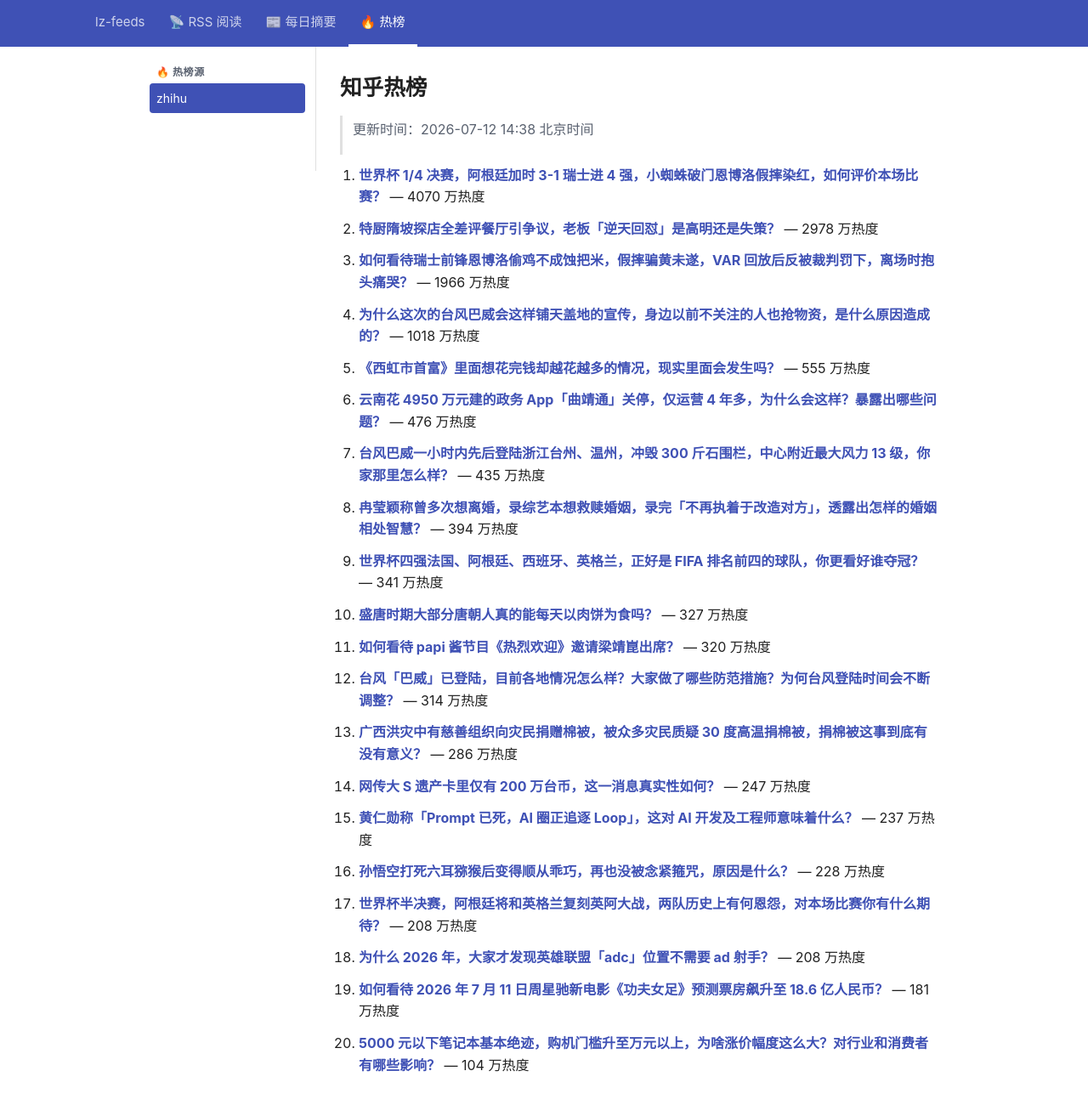
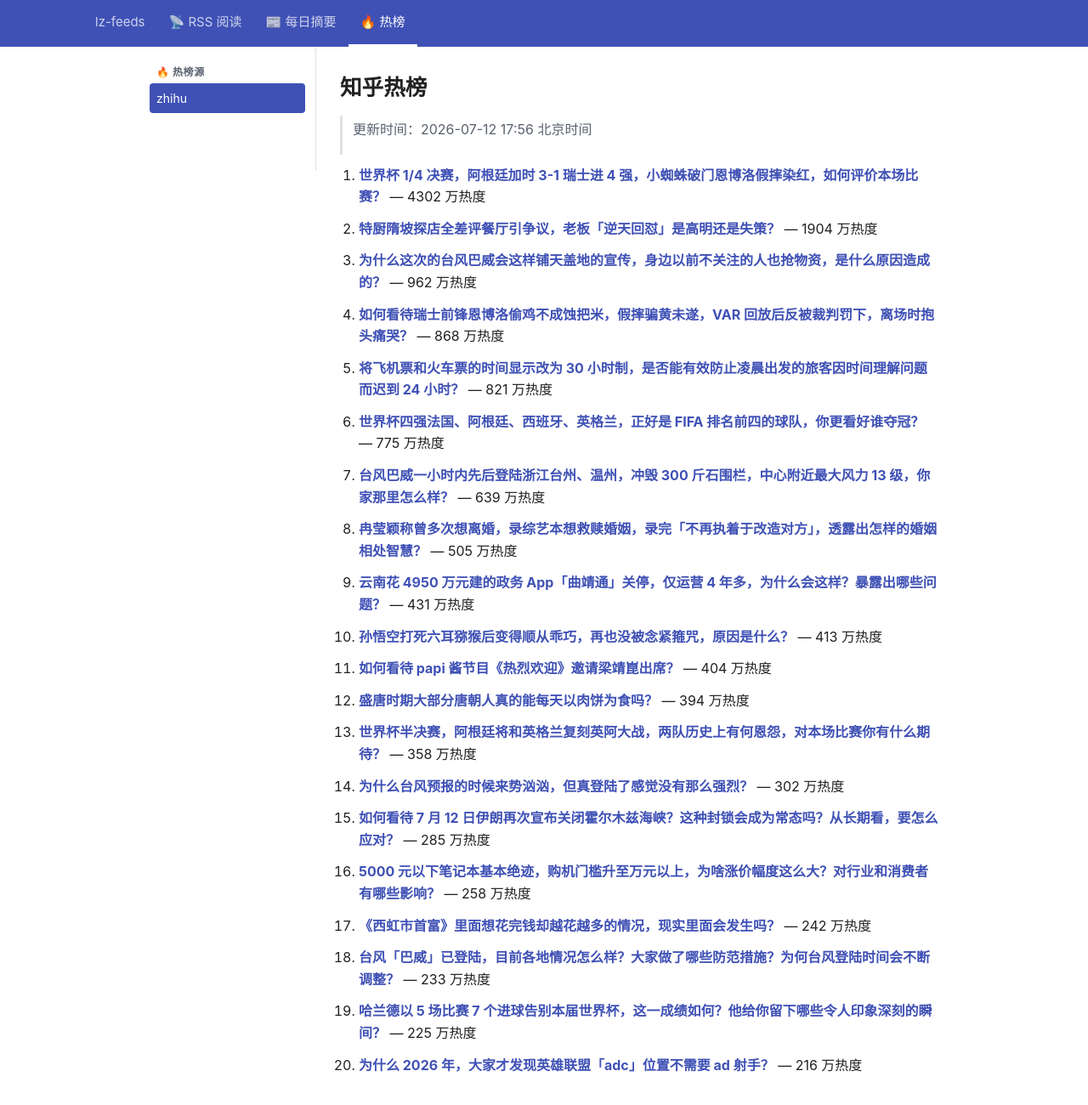
Before and after one commit to lizhang0101/lz-feeds, a Jekyll site: the page built from _hotlist/zhihu.md, in a window 1280 px wide and 1330 px high. Shown: the top 1300 px of the window at 85% size. Built offline with Jekyll 4.4.1, drawn with Linux system fonts in a browser that asks for light colours.

Commit message:
hotlist: 2026-07-12T09:56Z

```diff
--- a/_hotlist/zhihu.md
+++ b/_hotlist/zhihu.md
@@ -1,48 +1,48 @@
 ---
-updated: 2026-07-12 14:38 北京时间
+updated: 2026-07-12 17:56 北京时间
 count: 20
 ---
 
 # 知乎热榜
 
-> 更新时间：2026-07-12 14:38 北京时间
+> 更新时间：2026-07-12 17:56 北京时间
 
-1. **[世界杯 1/4 决赛，阿根廷加时 3-1 瑞士进 4 强，小蜘蛛破门恩博洛假摔染红，如何评价本场比赛？](https://www.zhihu.com/question/2059262997873124815)** — 4070 万热度
+1. **[世界杯 1/4 决赛，阿根廷加时 3-1 瑞士进 4 强，小蜘蛛破门恩博洛假摔染红，如何评价本场比赛？](https://www.zhihu.com/question/2059262997873124815)** — 4302 万热度
 
-2. **[特厨隋坡探店全差评餐厅引争议，老板「逆天回怼」是高明还是失策？](https://www.zhihu.com/question/2059021609504186485)** — 2978 万热度
+2. **[特厨隋坡探店全差评餐厅引争议，老板「逆天回怼」是高明还是失策？](https://www.zhihu.com/question/2059021609504186485)** — 1904 万热度
 
-3. **[如何看待瑞士前锋恩博洛偷鸡不成蚀把米，假摔骗黄未遂，VAR 回放后反被裁判罚下，离场时抱头痛哭？](https://www.zhihu.com/question/2059586957143795316)** — 1966 万热度
+3. **[为什么这次的台风巴威会这样铺天盖地的宣传，身边以前不关注的人也抢物资，是什么原因造成的？](https://www.zhihu.com/question/2058922856549970490)** — 962 万热度
 
-4. **[为什么这次的台风巴威会这样铺天盖地的宣传，身边以前不关注的人也抢物资，是什么原因造成的？](https://www.zhihu.com/question/2058922856549970490)** — 1018 万热度
+4. **[如何看待瑞士前锋恩博洛偷鸡不成蚀把米，假摔骗黄未遂，VAR 回放后反被裁判罚下，离场时抱头痛哭？](https://www.zhihu.com/question/2059586957143795316)** — 868 万热度
 
-5. **[《西虹市首富》里面想花完钱却越花越多的情况，现实里面会发生吗？](https://www.zhihu.com/question/428046378)** — 555 万热度
+5. **[将飞机票和火车票的时间显示改为 30 小时制，是否能有效防止凌晨出发的旅客因时间理解问题而迟到 24 小时？](https://www.zhihu.com/question/2015414302245422985)** — 821 万热度
 
-6. **[云南花 4950 万元建的政务 App「曲靖通」关停，仅运营 4 年多，为什么会这样？暴露出哪些问题？](https://www.zhihu.com/question/2058201950458590326)** — 476 万热度
+6. **[世界杯四强法国、阿根廷、西班牙、英格兰，正好是 FIFA 排名前四的球队，你更看好谁夺冠？](https://www.zhihu.com/question/2059606032012113468)** — 775 万热度
 
-7. **[台风巴威一小时内先后登陆浙江台州、温州，冲毁 300 斤石围栏，中心附近最大风力 13 级，你家那里怎么样？](https://www.zhihu.com/question/2058816691778184465)** — 435 万热度
+7. **[台风巴威一小时内先后登陆浙江台州、温州，冲毁 300 斤石围栏，中心附近最大风力 13 级，你家那里怎么样？](https://www.zhihu.com/question/2058816691778184465)** — 639 万热度
 
-8. **[冉莹颖称曾多次想离婚，录综艺本想救赎婚姻，录完「不再执着于改造对方」，透露出怎样的婚姻相处智慧？](https://www.zhihu.com/question/2057515225566242609)** — 394 万热度
+8. **[冉莹颖称曾多次想离婚，录综艺本想救赎婚姻，录完「不再执着于改造对方」，透露出怎样的婚姻相处智慧？](https://www.zhihu.com/question/2057515225566242609)** — 505 万热度
 
-9. **[世界杯四强法国、阿根廷、西班牙、英格兰，正好是 FIFA 排名前四的球队，你更看好谁夺冠？](https://www.zhihu.com/question/2059606032012113468)** — 341 万热度
+9. **[云南花 4950 万元建的政务 App「曲靖通」关停，仅运营 4 年多，为什么会这样？暴露出哪些问题？](https://www.zhihu.com/question/2058201950458590326)** — 431 万热度
 
-10. **[盛唐时期大部分唐朝人真的能每天以肉饼为食吗？](https://www.zhihu.com/question/1920148899752023682)** — 327 万热度
+10. **[孙悟空打死六耳猕猴后变得顺从乖巧，再也没被念紧箍咒，原因是什么？](https://www.zhihu.com/question/2055315080015828549)** — 413 万热度
 
-11. **[如何看待 papi 酱节目《热烈欢迎》邀请梁靖崑出席？](https://www.zhihu.com/question/2058567495129249007)** — 320 万热度
+11. **[如何看待 papi 酱节目《热烈欢迎》邀请梁靖崑出席？](https://www.zhihu.com/question/2058567495129249007)** — 404 万热度
 
-12. **[台风「巴威」已登陆，目前各地情况怎么样？大家做了哪些防范措施？为何台风登陆时间会不断调整？](https://www.zhihu.com/question/2059037613499971092)** — 314 万热度
+12. **[盛唐时期大部分唐朝人真的能每天以肉饼为食吗？](https://www.zhihu.com/question/1920148899752023682)** — 394 万热度
 
-13. **[广西洪灾中有慈善组织向灾民捐赠棉被，被众多灾民质疑 30 度高温捐棉被，捐棉被这事到底有没有意义？](https://www.zhihu.com/question/2058820729848832074)** — 286 万热度
+13. **[世界杯半决赛，阿根廷将和英格兰复刻英阿大战，两队历史上有何恩怨，对本场比赛你有什么期待？](https://www.zhihu.com/question/2059608160646555311)** — 358 万热度
 
-14. **[网传大 S 遗产卡里仅有 200 万台币，这一消息真实性如何？](https://www.zhihu.com/question/2058340032570725122)** — 247 万热度
+14. **[为什么台风预报的时候来势汹汹，但真登陆了感觉没有那么强烈？](https://www.zhihu.com/question/1943291837109478434)** — 302 万热度
 
-15. **[黄仁勋称「Prompt 已死，AI 圈正追逐 Loop」，这对 AI 开发及工程师意味着什么？](https://www.zhihu.com/question/2054980630543442226)** — 237 万热度
+15. **[如何看待 7 月 12 日伊朗再次宣布关闭霍尔木兹海峡？这种封锁会成为常态吗？从长期看，要怎么应对？](https://www.zhihu.com/question/2059566718733776028)** — 285 万热度
 
-16. **[孙悟空打死六耳猕猴后变得顺从乖巧，再也没被念紧箍咒，原因是什么？](https://www.zhihu.com/question/2055315080015828549)** — 228 万热度
+16. **[5000 元以下笔记本基本绝迹，购机门槛升至万元以上，为啥涨价幅度这么大？对行业和消费者有哪些影响？](https://www.zhihu.com/question/2058111600045678958)** — 258 万热度
 
-17. **[世界杯半决赛，阿根廷将和英格兰复刻英阿大战，两队历史上有何恩怨，对本场比赛你有什么期待？](https://www.zhihu.com/question/2059608160646555311)** — 208 万热度
+17. **[《西虹市首富》里面想花完钱却越花越多的情况，现实里面会发生吗？](https://www.zhihu.com/question/428046378)** — 242 万热度
 
-18. **[为什么 2026 年，大家才发现英雄联盟「adc」位置不需要 ad 射手？](https://www.zhihu.com/question/2058595980682040766)** — 208 万热度
+18. **[台风「巴威」已登陆，目前各地情况怎么样？大家做了哪些防范措施？为何台风登陆时间会不断调整？](https://www.zhihu.com/question/2059037613499971092)** — 233 万热度
 
-19. **[如何看待 2026 年 7 月 11 日周星驰新电影《功夫女足》预测票房飙升至 18.6 亿人民币？](https://www.zhihu.com/question/2059204572552361429)** — 181 万热度
+19. **[哈兰德以 5 场比赛 7 个进球告别本届世界杯，这一成绩如何？他给你留下哪些令人印象深刻的瞬间？](https://www.zhihu.com/question/2059562876868583536)** — 225 万热度
 
-20. **[5000 元以下笔记本基本绝迹，购机门槛升至万元以上，为啥涨价幅度这么大？对行业和消费者有哪些影响？](https://www.zhihu.com/question/2058111600045678958)** — 104 万热度
+20. **[为什么 2026 年，大家才发现英雄联盟「adc」位置不需要 ad 射手？](https://www.zhihu.com/question/2058595980682040766)** — 216 万热度
```
